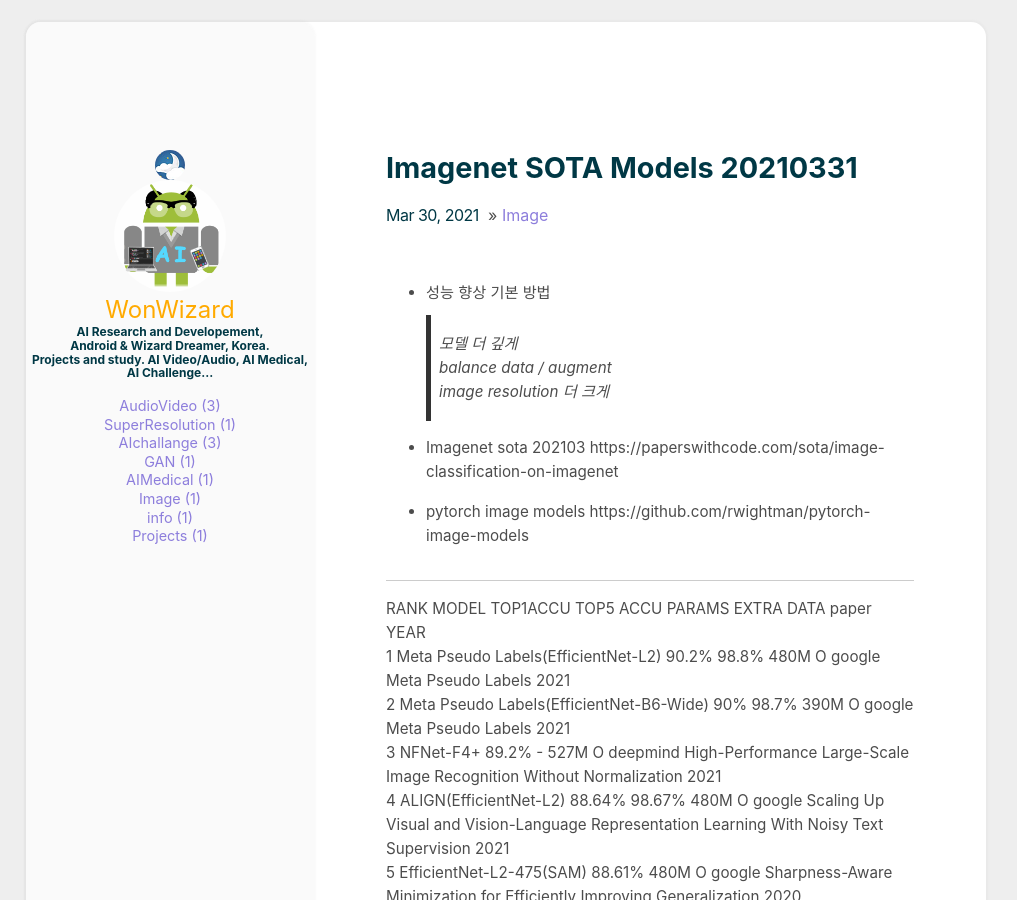
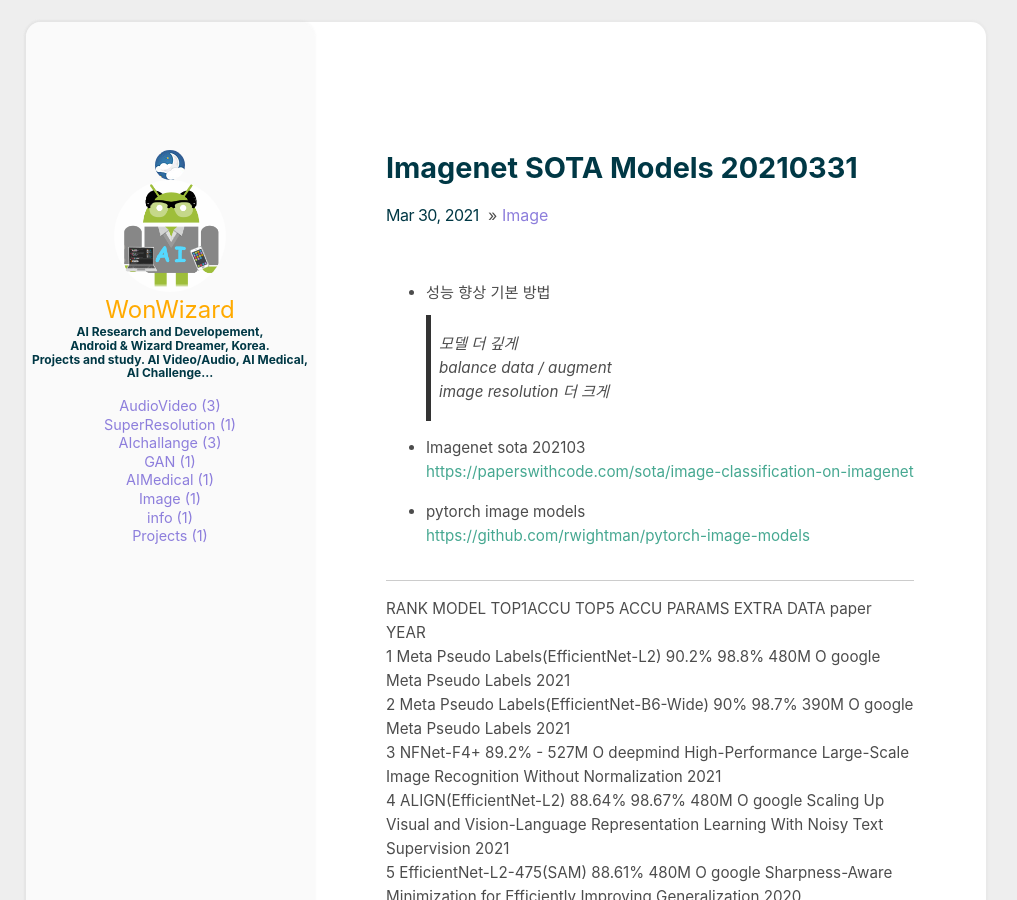
Before and after one commit to wonwizard/wonwizard.github.io, a Jekyll site: the page built from _posts/2021-03-30-Imagenet-sota.md, in a window 1280 px wide and 900 px high. Shown: the whole window, without its empty margins (134-1151 px from the left). Built offline with Jekyll 4.4.1, drawn with Linux system fonts in a browser that asks for light colours; part of the change alters nothing that is shown.

```diff
--- a/_posts/2021-03-30-Imagenet-sota.md
+++ b/_posts/2021-03-30-Imagenet-sota.md
@@ -11,10 +11,10 @@ comments: true
 > image resolution 더 크게
 
 * Imagenet sota 202103
-https://paperswithcode.com/sota/image-classification-on-imagenet
+<a href="https://paperswithcode.com/sota/image-classification-on-imagenet">https://paperswithcode.com/sota/image-classification-on-imagenet</a>
 
 * pytorch image models
-https://github.com/rwightman/pytorch-image-models
+<a href="https://github.com/rwightman/pytorch-image-models">https://github.com/rwightman/pytorch-image-models</a>
 
 ----------------------
 RANK	MODEL	TOP1ACCU TOP5 ACCU PARAMS EXTRA DATA	paper YEAR
```
